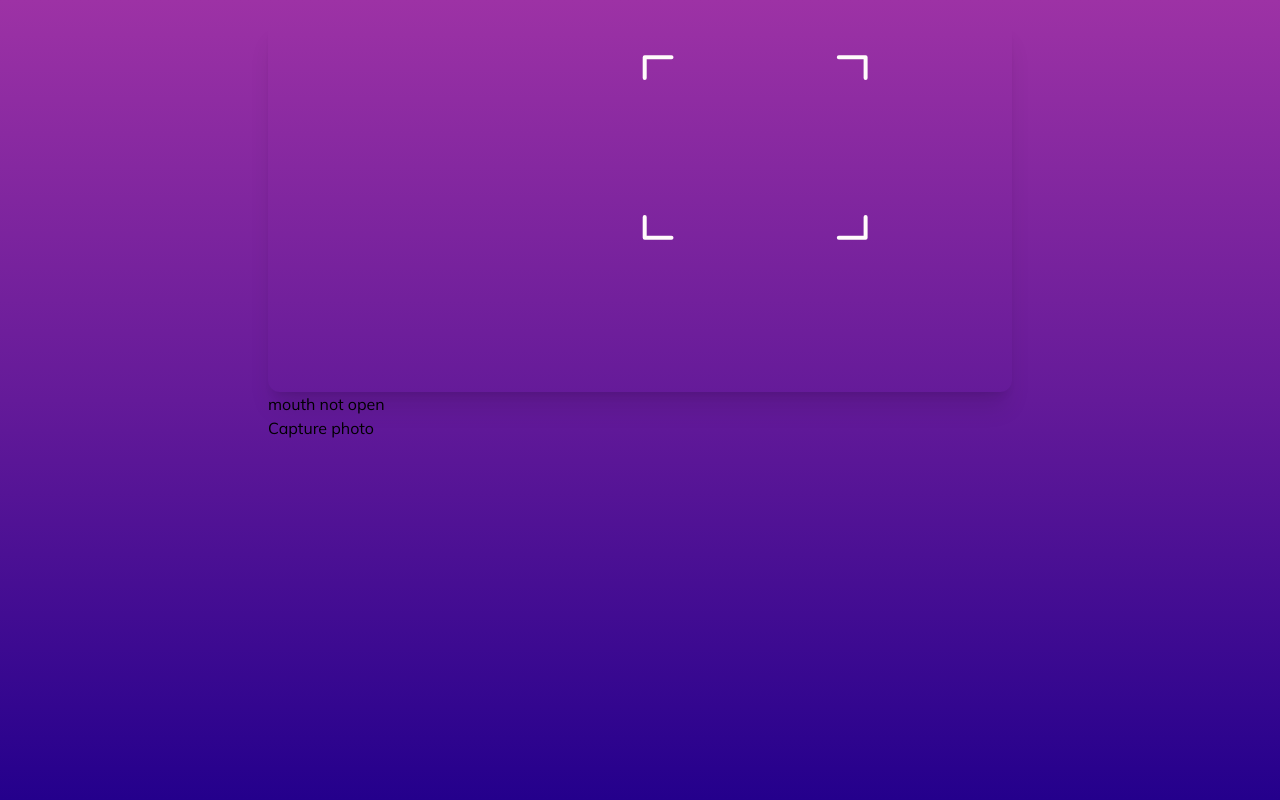
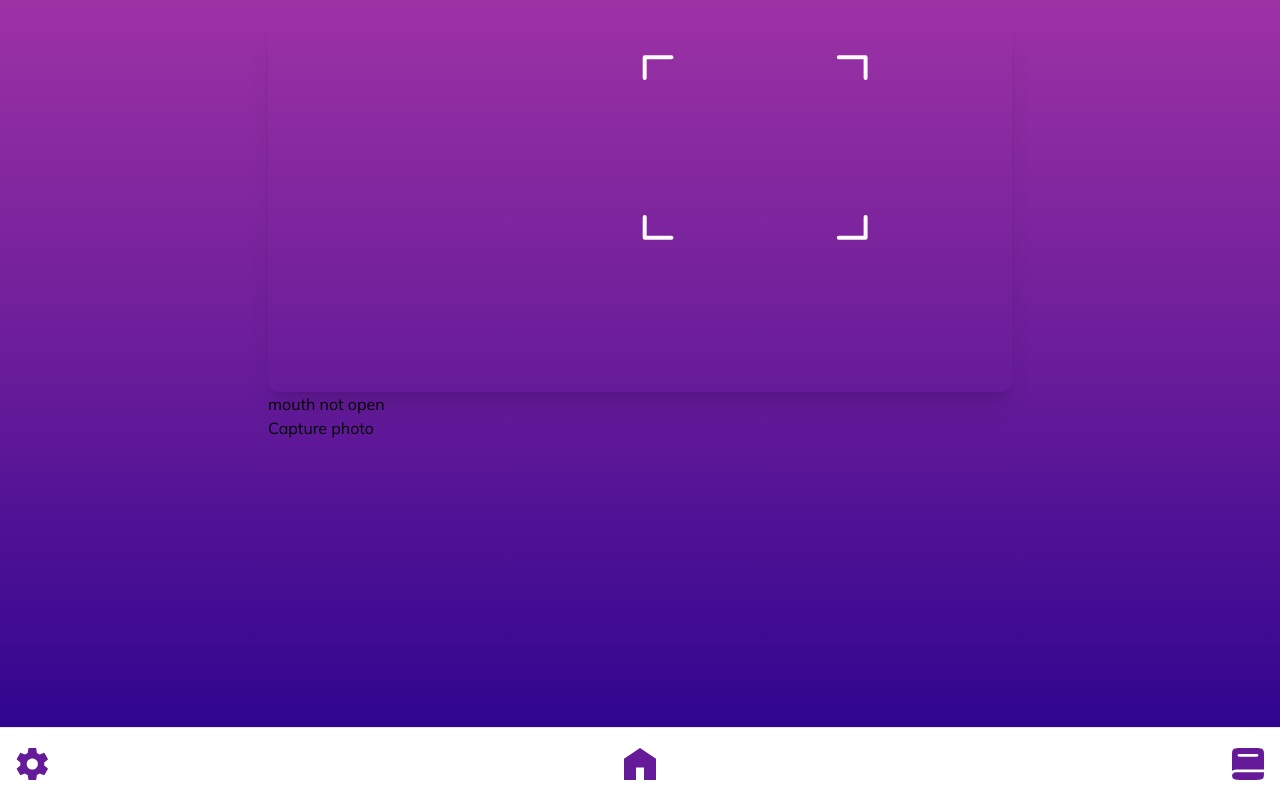
Before and after one commit to WhiteStoneDental/whitestone_IDSP, a Next.js app: page /scan in a window 1280 px wide. Built offline with nearby package versions, Linux system fonts and the light colour scheme; no server answers.

Commit message:
convert img NavBar to next Image

```diff
--- a/src/app/scan/page.tsx
+++ b/src/app/scan/page.tsx
@@ -16,9 +16,9 @@ export default function ScanPage() {
       <div className="flex flex-col items-center mb-5 w-3/5">
         <FaceLandmarkCanvas />
       </div>
-      {/* <div className="mt-auto">
+      <div className="mt-auto">
         <NavBar />
-      </div> */}
+      </div>
     </div>
   );
 }
--- a/src/components/NavBar.tsx
+++ b/src/components/NavBar.tsx
@@ -1,5 +1,8 @@
 import Link from 'next/link';
 import Image from 'next/image';
+import Home from '@/../public/Home.svg'
+import Settings from '@/../public/Settings.svg'
+import Resources from '@/../public/Resources.svg'
 
 export default function NavBar() {
   return (
@@ -7,19 +10,19 @@ export default function NavBar() {
       <Link href="/settings">
         <div className="flex flex-col items-center text-sm">
           <i className="fas fa-home text-2xl mb-1"></i>
-          <img src="/Settings.svg" alt="Home" className="w-8 h-8 mb-1" />
+          <Image src={Settings} alt="Settings icon" className="w-8 h-8 mb-1" />
         </div>
       </Link>
       <Link href="/home">
         <div className="flex flex-col items-center text-sm">
           <i className="fas fa-search text-2xl mb-1"></i>
-          <img src="/Home.svg" alt="Home" className="w-8 h-8 mb-1" />
+          <Image src={Home} alt="Home icon" className="w-8 h-8 mb-1" />
         </div>
       </Link>
       <Link href="/resources">
         <div className="flex flex-col items-center text-sm">
           <i className="fas fa-user text-2xl mb-1"></i>
-          <img src="/Resources.svg" alt="Home" className="w-8 h-8 mb-1" />
+          <Image src={Resources} alt="Resources icon" className="w-8 h-8 mb-1" />
         </div>
       </Link>
     </nav>
```
